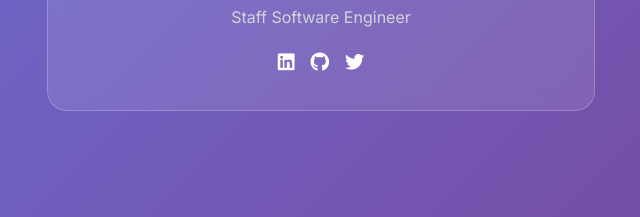
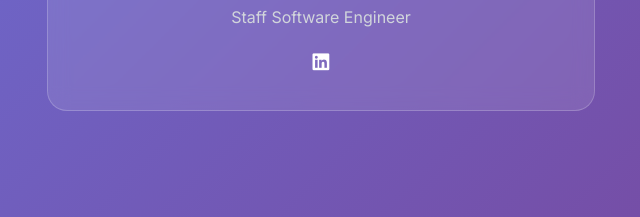
Before and after one commit to nishiwei/norman, a plain HTML site: page index.html in a window 1280 px wide. Shown: the part 461-678 px from the top of the page, 625-1265 px from the left. Drawn offline with Linux system fonts and the light colour scheme.

```diff
--- a/index.html
+++ b/index.html
@@ -57,9 +57,7 @@
                         <h3>Shiwei Ni</h3>
                         <p>Staff Software Engineer</p>
                         <div class="social-links">
-                            <a href="#" target="_blank"><i class="fab fa-linkedin"></i></a>
-                            <a href="#" target="_blank"><i class="fab fa-github"></i></a>
-                            <a href="#" target="_blank"><i class="fab fa-twitter"></i></a>
+                            <a href="#" target="www.linkedin.com/in/nsw100"><i class="fab fa-linkedin"></i></a>
                         </div>
                     </div>
                 </div>
```
